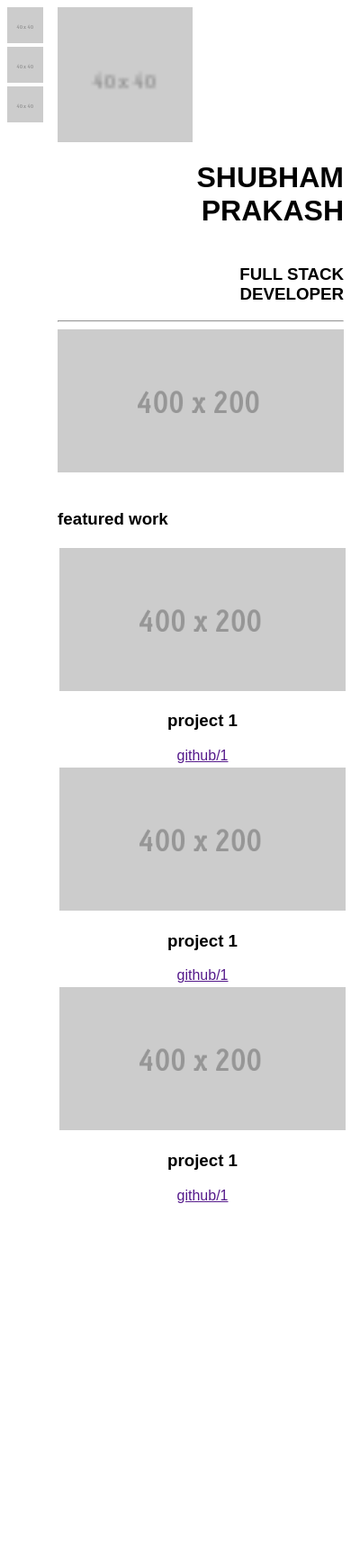
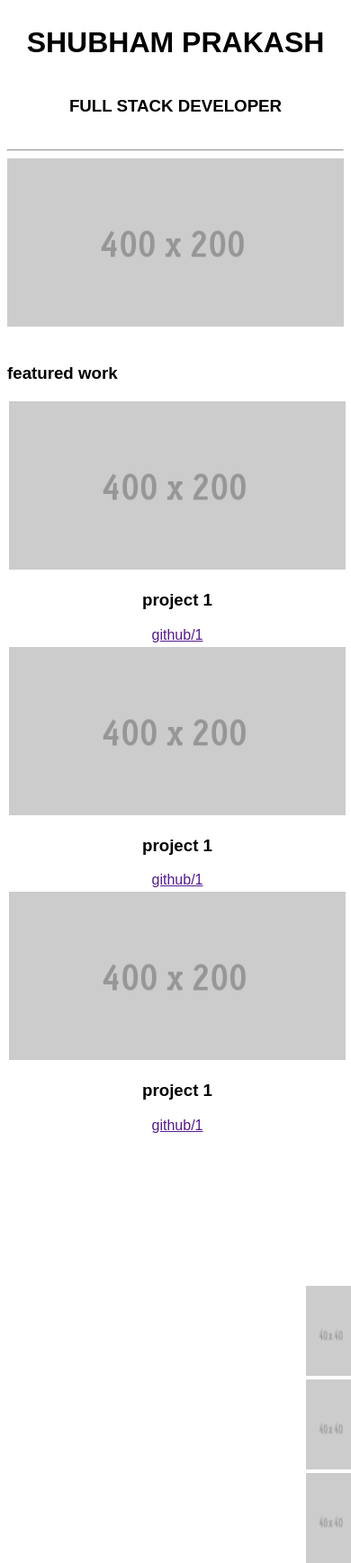
Before and after one commit to shubhamPrakashJha/Portfolio, a PHP site: page / in a window 390 px wide. Shown: the whole page at 90% size. Before the commit the page ends 1337 px from the top, so only its background shows below. Run offline with PHP 8.4, Linux system fonts and the light colour scheme.

Commit message:
making page responsive

```diff
--- a/CSS/main.css
+++ b/CSS/main.css
@@ -12,11 +12,24 @@ body{
 }
 aside{
     width: 15%;
-    float: left;
+    float: right;
+}
+aside img{
+    width:100px;
+    height:100px;
+    position: relative;
+    top:167px;
+    left: 25%;
 }
 main{
     width: 85%;
-    float: left;
+    float: right;
+}
+@media screen and (max-width: 1024px){
+    main{
+        width: 100%;
+    }
+    aside{}
 }
 .container{
     padding: 100px;
@@ -36,7 +49,7 @@ main{
     float: right;
     text-align: right;
 }
-@media screen and (max-width: 7px){
+@media screen and (max-width: 617px){
     .header__logo{
         display: none;
     }
--- a/index.html
+++ b/index.html
@@ -10,11 +10,6 @@
 
 </head>
 <body>
-<aside>
-    <img src="image/40X40.gif"><br>
-    <img src="image/40X40.gif"><br>
-    <img src="image/40X40.gif"><br>
-</aside>
 <main>
 
     <header class="header">
@@ -60,6 +55,11 @@
         </section>
     </article>
 </main>
+<aside>
+    <img src="image/40X40.gif">
+    <img src="image/40X40.gif">
+    <img src="image/40X40.gif">
+</aside>
 
 </body>
 </html>
```
